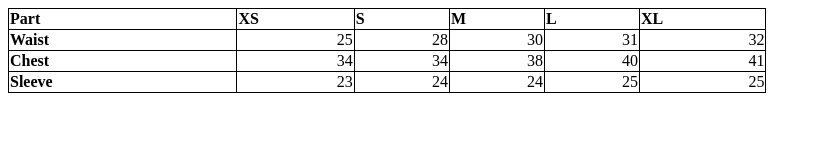
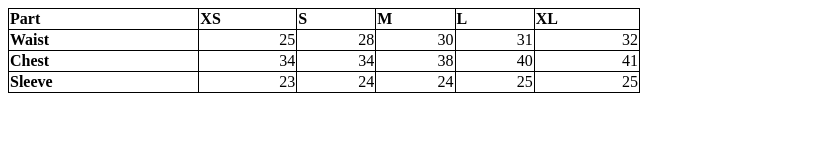
Before and after one commit to acciojob/myntra-size-chart-KnightRiderSharad, a website: page main.html in a window 1280 px wide. Shown: the whole page, without its empty margins (0-821 px from the left). Drawn offline with Linux system fonts and the light colour scheme.

Commit message:
completed the code

```diff
--- a/main.html
+++ b/main.html
@@ -4,20 +4,10 @@
   <head>
     <link rel="stylesheet" href="styles.css" />
   </head>
-  <style>
-	table, td, th {
-	  border: 1px solid;
-	}
-
-	table {
-	  width: 60%;
-	  border-collapse: collapse;
-	}
-	</style>
 
   <body>
     <table>
-	  <thead style="text-align:left">
+	  <thead>
 		<tr>
 		<th>Part</th>
         <th>XS</th>
@@ -27,31 +17,35 @@
         <th>XL</th>
 		</tr>
 	  </thead>
-      <tbody style="text-align:right">
+
+      <tbody>
 	  <tr>
-		<th style="text-align:left">Waist</th>
+		<th>Waist</th>
 		<td>25</td>
 		<td>28</td>
 		<td>30</td>
 		<td>31</td>
 		<td>32</td>
 	  </tr>
+
 	  <tr>
-		<th style="text-align:left">Chest</th>
+		<th>Chest</th>
 		<td>34</td>
 		<td>34</td>
 		<td>38</td>
 		<td>40</td>
 		<td>41</td>
 	  </tr>
+
 	  <tr>
-		<th style="text-align:left">Sleeve</th>
+		<th>Sleeve</th>
 		<td>23</td>
 		<td>24</td>
 		<td>24</td>
 		<td>25</td>
 		<td>25</td>
 	  </tr>
+
 	</tbody>
     </table>
 
--- a/styles.css
+++ b/styles.css
@@ -1,2 +1,18 @@
 
-/* Your CSS Code here. */
+table, td{
+    border: 1px solid;
+}
+  th{
+    border: 1px solid;
+    text-align:left;
+  }
+  table {
+    width: 50%;
+    border-collapse: collapse;
+  }
+  thead{
+    text-align:left;
+  }
+  tbody{
+    text-align:right;
+ }
```
